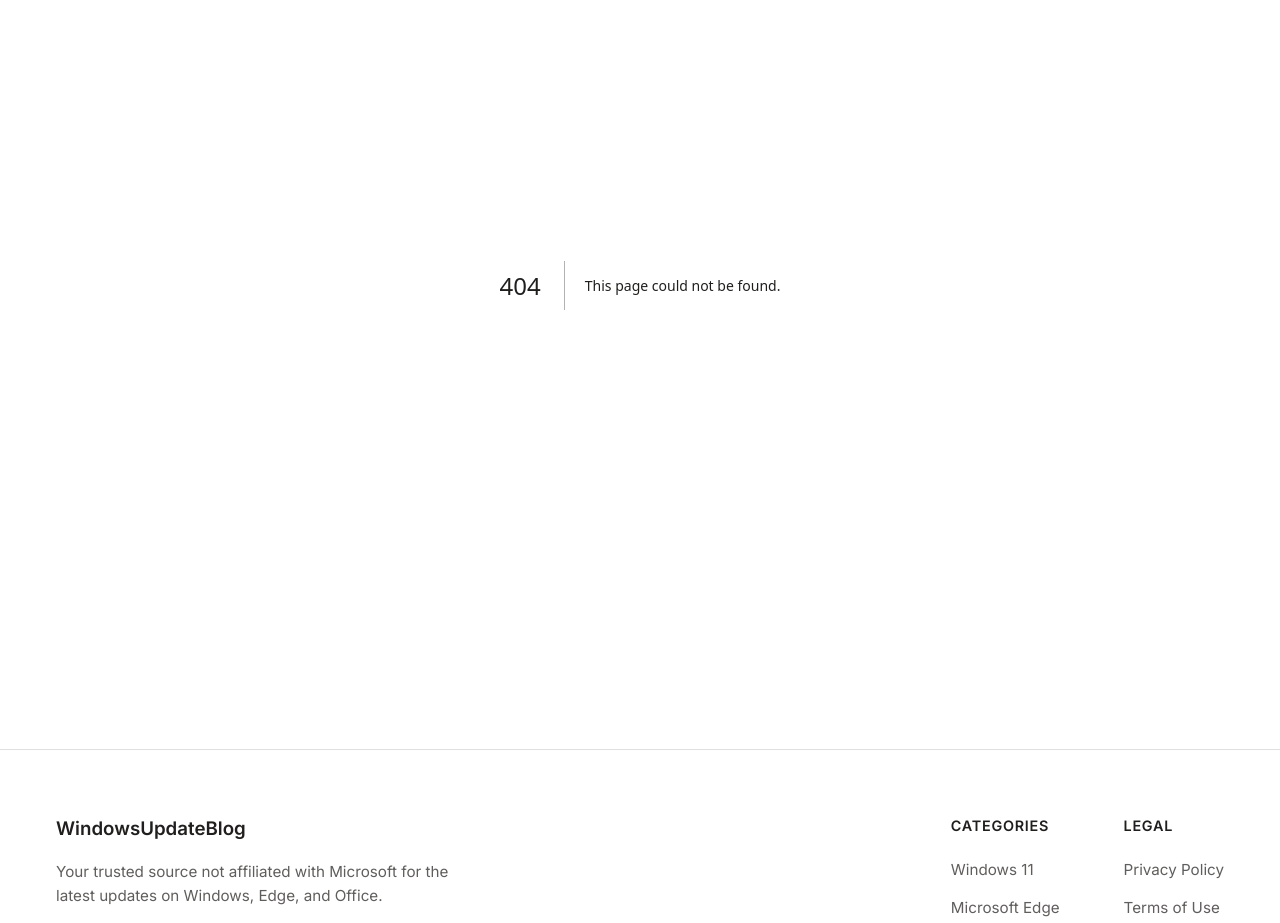
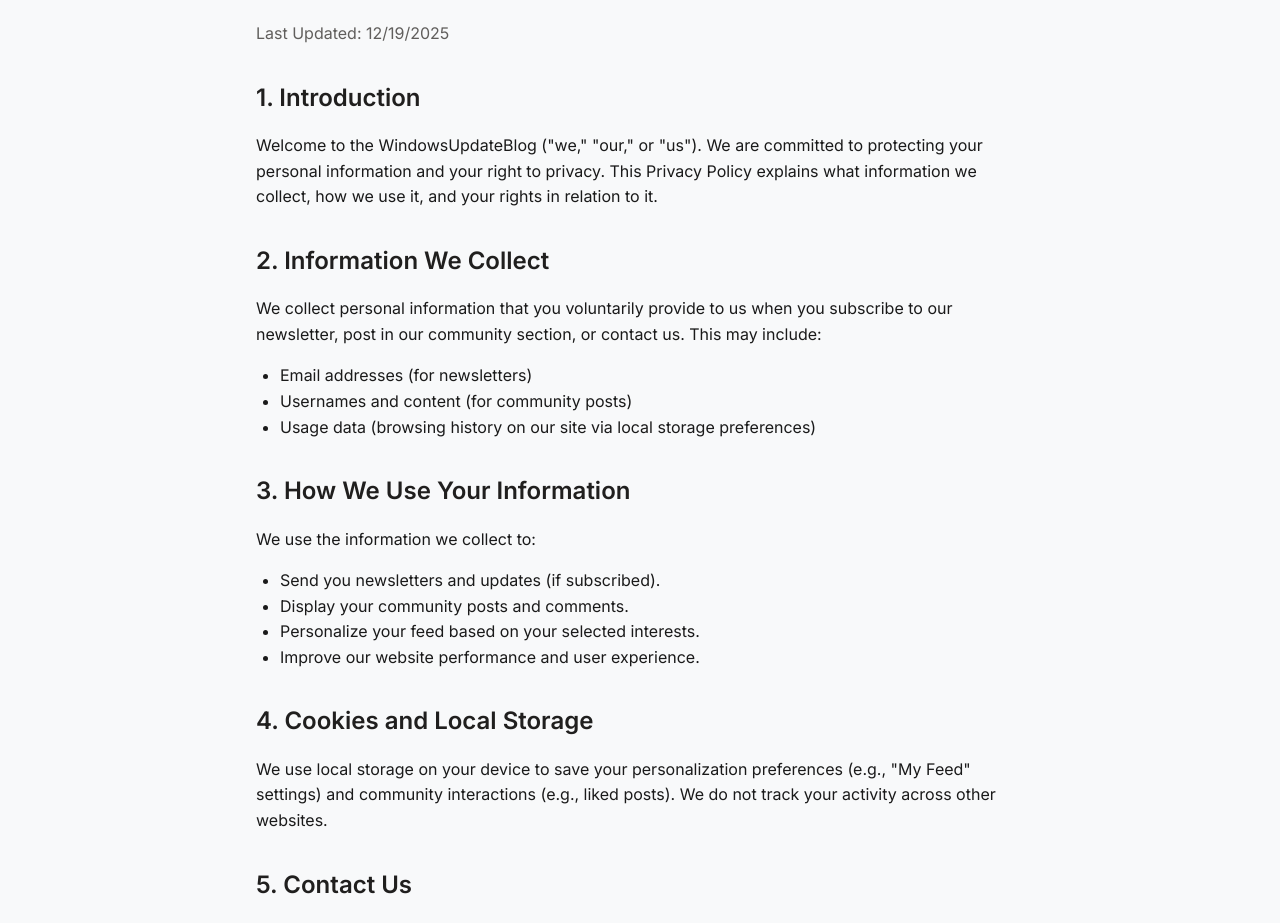
Before and after one commit to Aeomar999/windows-update-blog, a Next.js app: page /privacy in a window 1280 px wide. Before the commit this address had no page. Shown: the part 180-1103 px from the top of the page. Built offline with nearby package versions, Linux system fonts and the light colour scheme.

Commit message:
feat: Add Privacy Policy and Terms of Use pages with structured content

```diff
--- /dev/null
+++ b/src/app/privacy/page.tsx
@@ -0,0 +1,62 @@
+export const metadata = {
+  title: 'Privacy Policy - WindowsUpdateBlog',
+  description: 'Our commitment to protecting your privacy.',
+};
+
+export default function PrivacyPage() {
+  return (
+    <div className="container" style={{ paddingTop: '3rem', maxWidth: '800px' }}>
+      <h1 className="title" style={{ fontSize: '2.5rem', marginBottom: '1.5rem', color: 'var(--text-header)' }}>Privacy Policy</h1>
+      <p style={{ color: 'var(--text-muted)', marginBottom: '2rem' }}>Last Updated: {new Date().toLocaleDateString()}</p>
+
+      <div className="content" style={{ lineHeight: '1.6', color: 'var(--foreground)' }}>
+        <section style={{ marginBottom: '2rem' }}>
+          <h2 style={{ fontSize: '1.5rem', marginBottom: '1rem', color: 'var(--text-header)' }}>1. Introduction</h2>
+          <p>
+            Welcome to the WindowsUpdateBlog ("we," "our," or "us"). We are committed to protecting your personal information and your right to privacy.
+            This Privacy Policy explains what information we collect, how we use it, and your rights in relation to it.
+          </p>
+        </section>
+
+        <section style={{ marginBottom: '2rem' }}>
+          <h2 style={{ fontSize: '1.5rem', marginBottom: '1rem', color: 'var(--text-header)' }}>2. Information We Collect</h2>
+          <p>
+            We collect personal information that you voluntarily provide to us when you subscribe to our newsletter, post in our community section, or contact us.
+            This may include:
+          </p>
+          <ul style={{ paddingLeft: '1.5rem', marginTop: '0.5rem' }}>
+            <li>Email addresses (for newsletters)</li>
+            <li>Usernames and content (for community posts)</li>
+            <li>Usage data (browsing history on our site via local storage preferences)</li>
+          </ul>
+        </section>
+
+        <section style={{ marginBottom: '2rem' }}>
+          <h2 style={{ fontSize: '1.5rem', marginBottom: '1rem', color: 'var(--text-header)' }}>3. How We Use Your Information</h2>
+          <p>We use the information we collect to:</p>
+          <ul style={{ paddingLeft: '1.5rem', marginTop: '0.5rem' }}>
+            <li>Send you newsletters and updates (if subscribed).</li>
+            <li>Display your community posts and comments.</li>
+            <li>Personalize your feed based on your selected interests.</li>
+            <li>Improve our website performance and user experience.</li>
+          </ul>
+        </section>
+
+        <section style={{ marginBottom: '2rem' }}>
+          <h2 style={{ fontSize: '1.5rem', marginBottom: '1rem', color: 'var(--text-header)' }}>4. Cookies and Local Storage</h2>
+          <p>
+            We use local storage on your device to save your personalization preferences (e.g., "My Feed" settings) and community interactions (e.g., liked posts).
+            We do not track your activity across other websites.
+          </p>
+        </section>
+
+        <section style={{ marginBottom: '2rem' }}>
+          <h2 style={{ fontSize: '1.5rem', marginBottom: '1rem', color: 'var(--text-header)' }}>5. Contact Us</h2>
+          <p>
+            If you have any questions about this Privacy Policy, please contact us at privacy@windowsupdateblog.com.
+          </p>
+        </section>
+      </div>
+    </div>
+  );
+}
```
Also changed, not shown: src/app/terms/page.tsx (added, +59 -0 lines).
